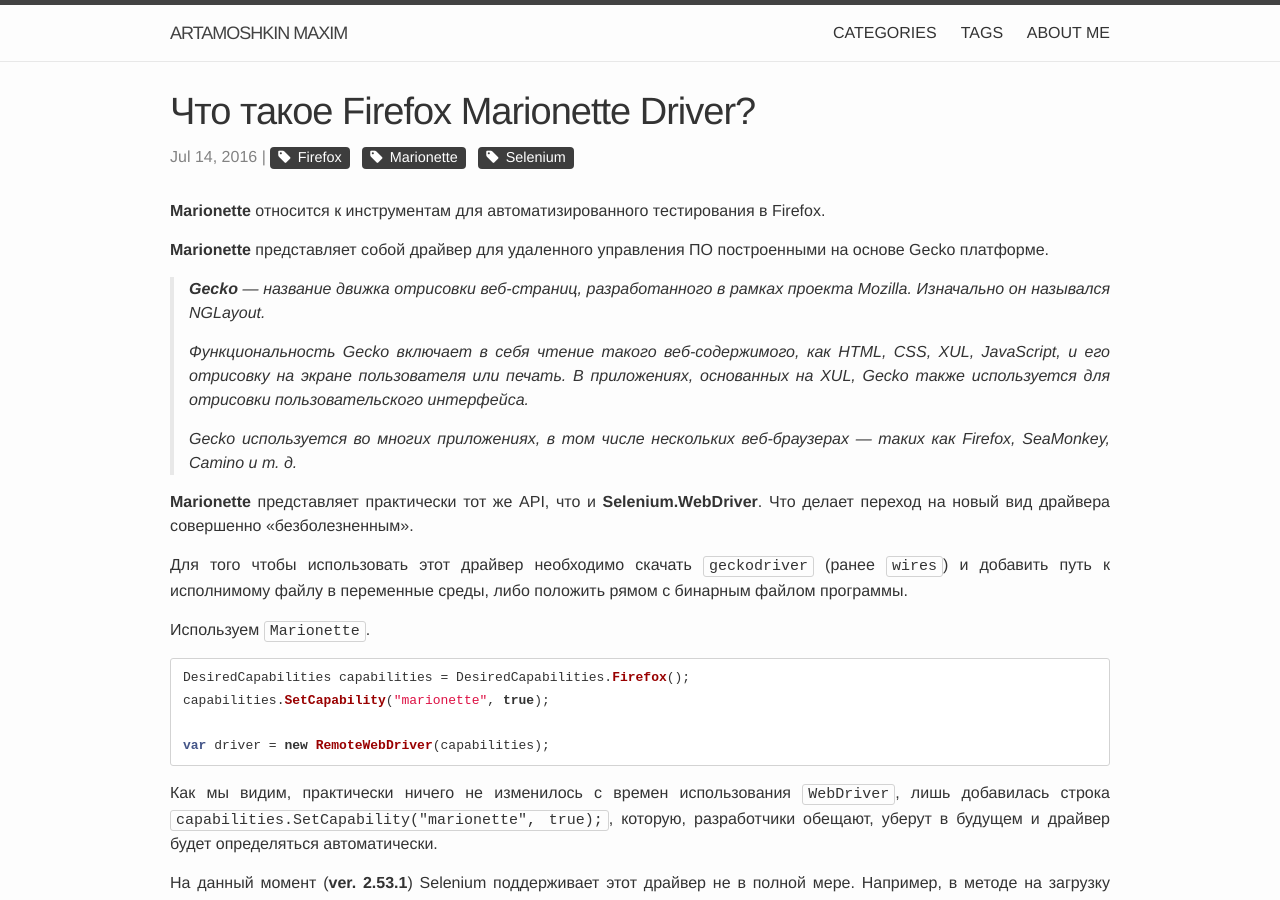
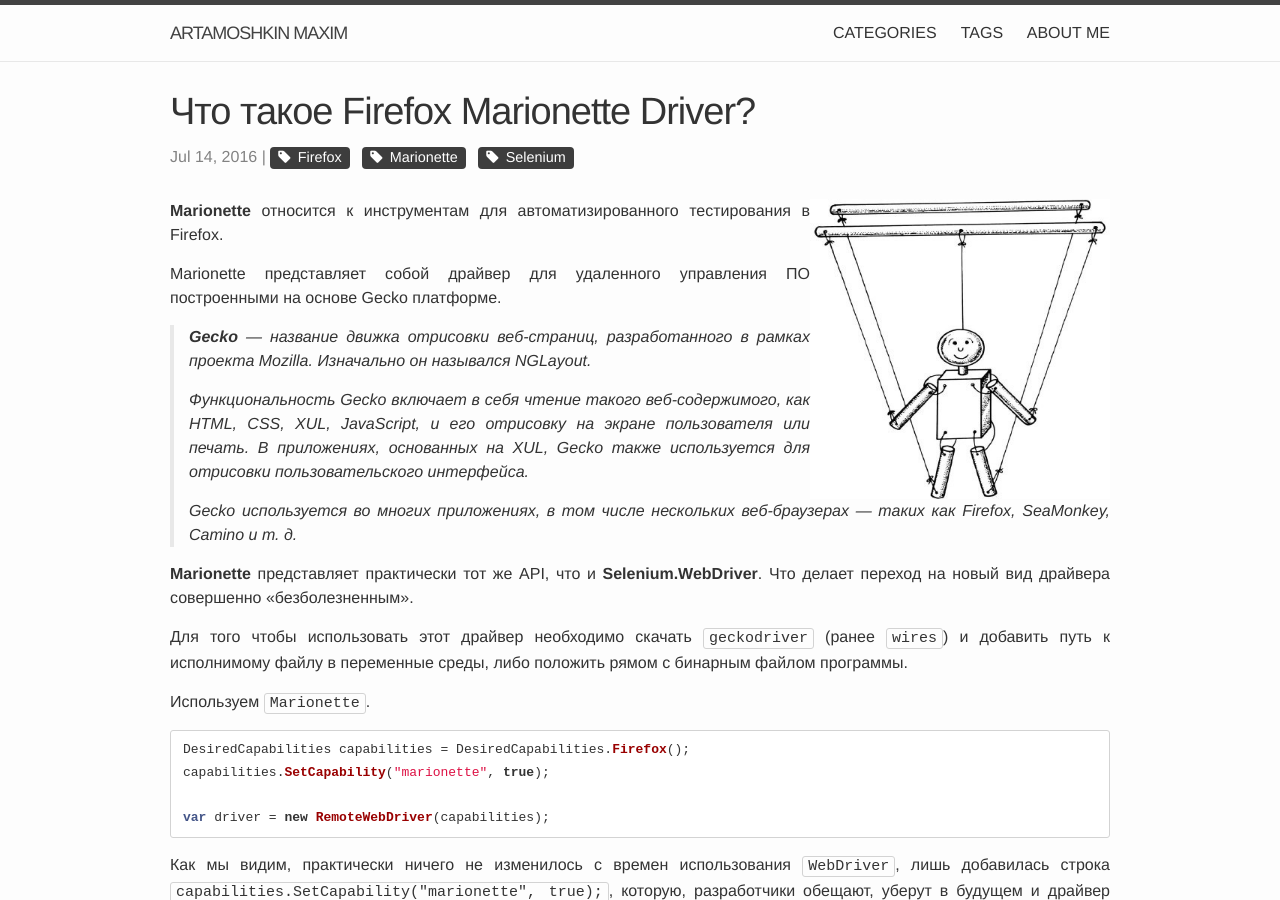
Before and after one commit to martamoshkin/blog.zverit.com, a Jekyll site: the page built from _posts/2016-7-15-what-is-firefox-marionette-driver.md, in a window 1280 px wide and 900 px high. Built offline with Jekyll 4.4.1, drawn with Linux system fonts in a browser that asks for light colours; nearby versions of some CDN libraries; comment, search, counter and statistics services are not loaded.

Commit message:
Update 2016-7-15-what-is-firefox-marionette-driver.md

```diff
--- a/_posts/2016-7-15-what-is-firefox-marionette-driver.md
+++ b/_posts/2016-7-15-what-is-firefox-marionette-driver.md
@@ -5,10 +5,11 @@
 category: Development
 tags: [Firefox, Marionette, Selenium]
 ---
+<img style="float: right; max-width: 300px;" src="https://blog.zverit.com/assets/marionette.jpeg" />
+
 **Marionette** относится к инструментам для автоматизированного тестирования в Firefox.
 
-
-**Marionette** представляет собой драйвер для удаленного управления  ПО построенными на основе Gecko платформе.
+Marionette представляет собой драйвер для удаленного управления  ПО построенными на основе Gecko платформе.
 <!-- more -->
 
 <blockquote>
```
